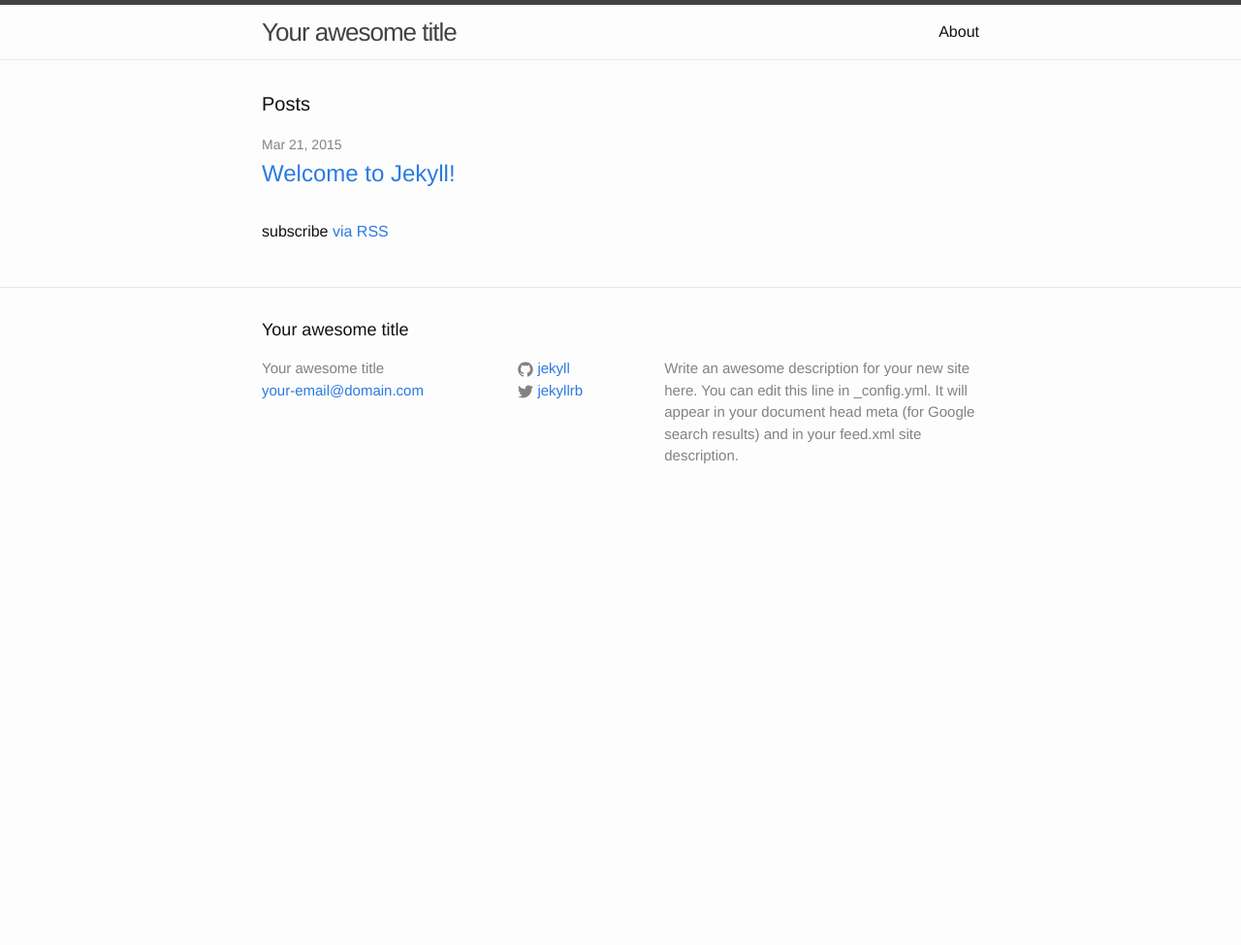
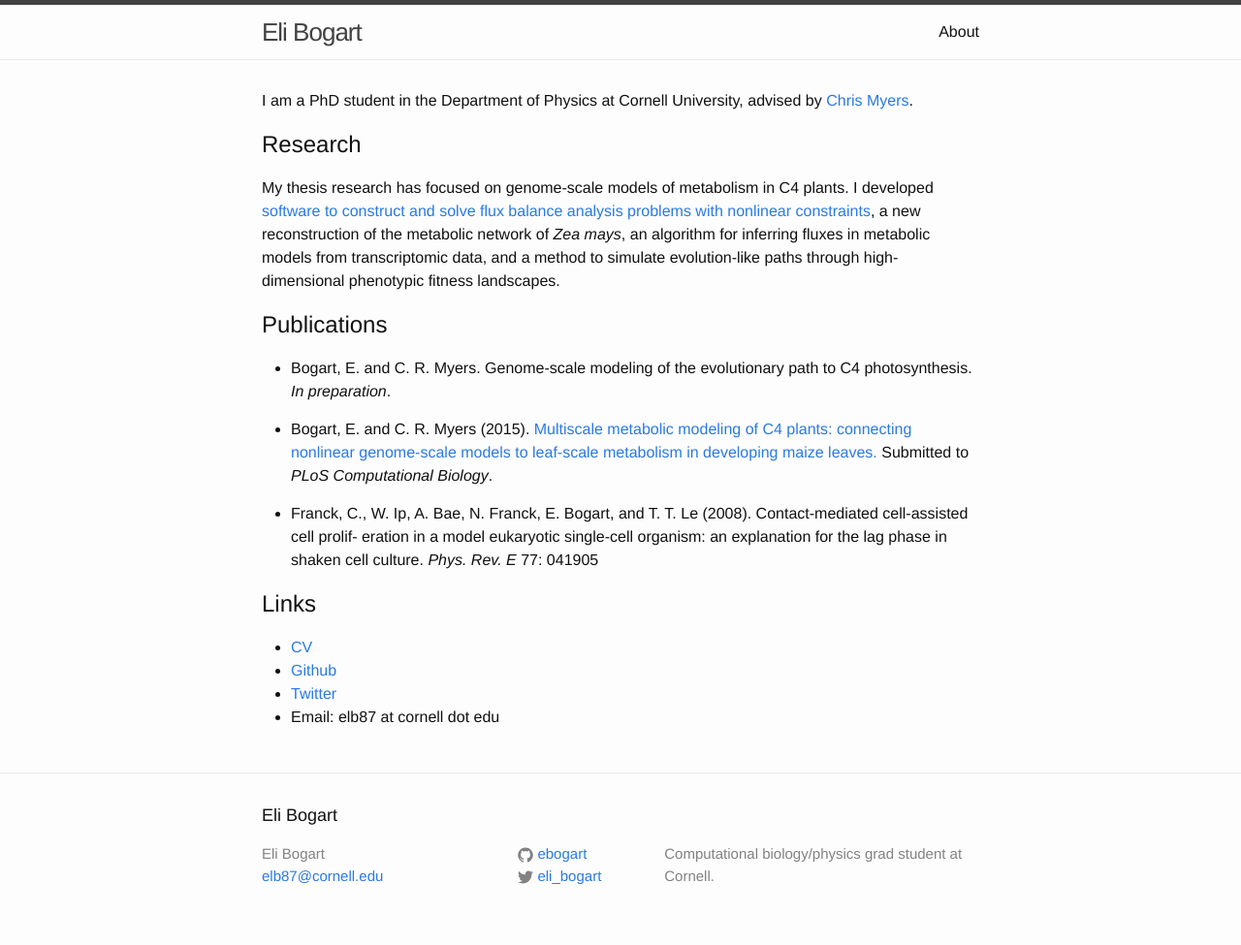
Before and after one commit to ebogart/ebogart.github.io, a Jekyll site: the page built from index.md, in a window 1280 px wide. Shown: the whole page at 97% size. Built offline with Jekyll 4.4.1, drawn with Linux system fonts in a browser that asks for light colours; before the commit the page ends 900 px from its top, so only the background shows below that.

Commit message:
personalization of the github default page

```diff
--- a/_config.yml
+++ b/_config.yml
@@ -1,14 +1,12 @@
 # Site settings
-title: Your awesome title
-email: your-email@domain.com
+title: Eli Bogart
+email: elb87@cornell.edu
 description: > # this means to ignore newlines until "baseurl:"
-  Write an awesome description for your new site here. You can edit this
-  line in _config.yml. It will appear in your document head meta (for
-  Google search results) and in your feed.xml site description.
+  Computational biology/physics grad student at Cornell.
 baseurl: "" # the subpath of your site, e.g. /blog/
-url: "http://yourdomain.com" # the base hostname & protocol for your site
-twitter_username: jekyllrb
-github_username:  jekyll
+#url: "http://yourdomain.com" # the base hostname & protocol for your site
+twitter_username: eli_bogart
+github_username:  ebogart
 
 # Build settings
 markdown: kramdown
--- /dev/null
+++ b/index.md
@@ -0,0 +1,38 @@
+---
+layout: default
+---
+I am a PhD student in the Department of Physics at Cornell University,
+advised by [Chris Myers](http://cbsu.tc.cornell.edu/staff/myers/).
+
+## Research
+
+My thesis research has focused on genome-scale models of metabolism in
+C4 plants. I developed [software to construct and solve flux balance
+analysis problems with nonlinear
+constraints](http://github.com/ebogart/fluxtools), a new
+reconstruction of the metabolic network of _Zea mays_, an algorithm
+for inferring fluxes in metabolic models from transcriptomic data, and
+a method to simulate evolution-like paths through high-dimensional
+phenotypic fitness landscapes.
+
+## Publications
+
+* Bogart, E. and C. R. Myers. Genome-scale modeling of the evolutionary path to C4 photosynthesis. _In preparation_.
+
+* Bogart, E. and C. R. Myers (2015). [Multiscale metabolic modeling of
+C4 plants: connecting nonlinear genome-scale models to leaf-scale
+metabolism in developing maize
+leaves.](http://arxiv.org/abs/1502.07969) Submitted to _PLoS
+Computational Biology_.
+
+* Franck, C., W. Ip, A. Bae, N. Franck, E. Bogart, and T. T. Le
+(2008). Contact-mediated cell-assisted cell prolif- eration in a model
+eukaryotic single-cell organism: an explanation for the lag phase in
+shaken cell culture.  _Phys. Rev. E_ 77: 041905
+
+## Links
+
+* [CV](eli_bogart_cv.pdf)
+* [Github](http://github.com/ebogart)
+* [Twitter](http://twitter.com/eli_bogart)
+* Email: elb87 at cornell dot edu
```
Also changed, not shown: _posts/2015-03-21-welcome-to-jekyll.markdown (deleted, +0 -25 lines).
